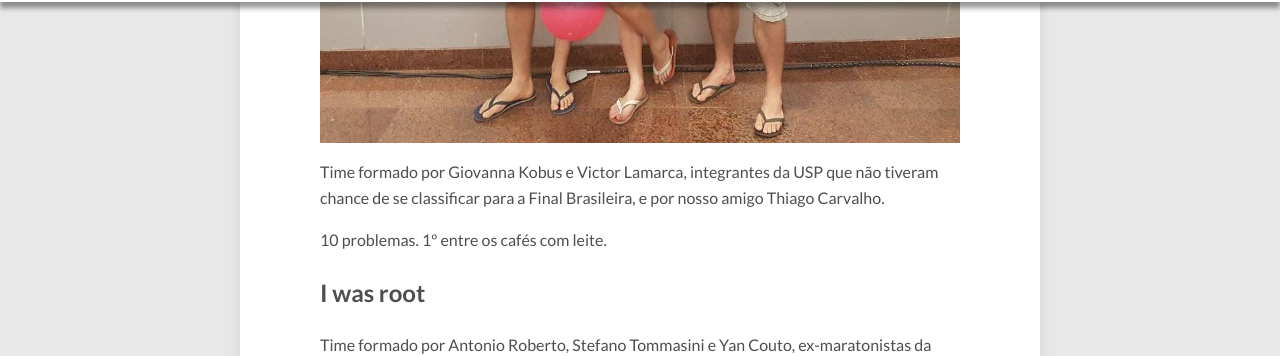
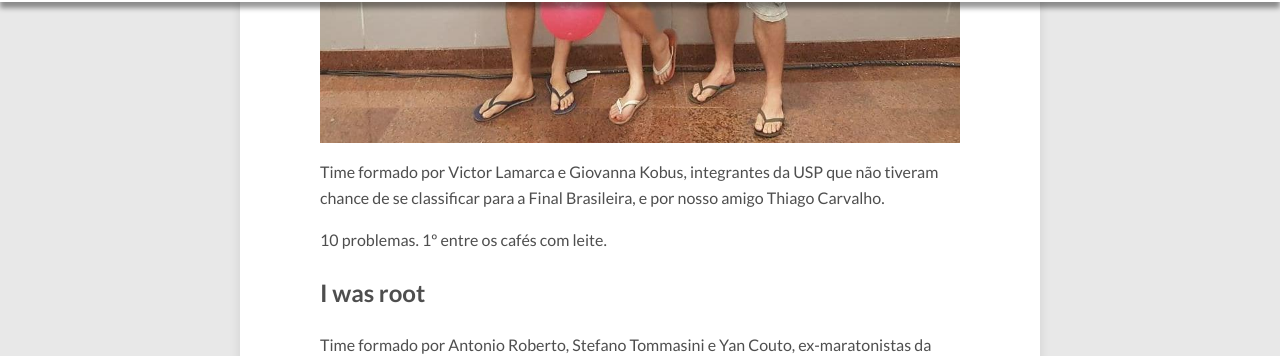
Before and after one commit to maratonusp/blog, a Jekyll site: the page built from _posts/2018-12-11-final-brasileira.md, in a window 1280 px wide and 900 px high, scrolled down 3369 px. Shown: the part 98-454 px from the top of the window. Built offline with Jekyll 4.4.1, drawn with Linux system fonts in a browser that asks for light colours; nearby versions of some CDN libraries; comment, search, counter and statistics services are not loaded.

```diff
--- a/_posts/2018-12-11-final-brasileira.md
+++ b/_posts/2018-12-11-final-brasileira.md
@@ -39,7 +39,7 @@ Também tivemos integrantes em times que competiram na categoria "Café com leit
 
 ![Uspank]({{ site.baseurl }}/images/uspank_brasileira_2018.jpg)
 
-Time formado por Giovanna Kobus e Victor Lamarca, integrantes da USP que não tiveram chance de se classificar para a Final Brasileira, e por nosso amigo Thiago Carvalho.
+Time formado por Victor Lamarca e Giovanna Kobus, integrantes da USP que não tiveram chance de se classificar para a Final Brasileira, e por nosso amigo Thiago Carvalho.
 
 10 problemas. 1º entre os cafés com leite.
 
```
